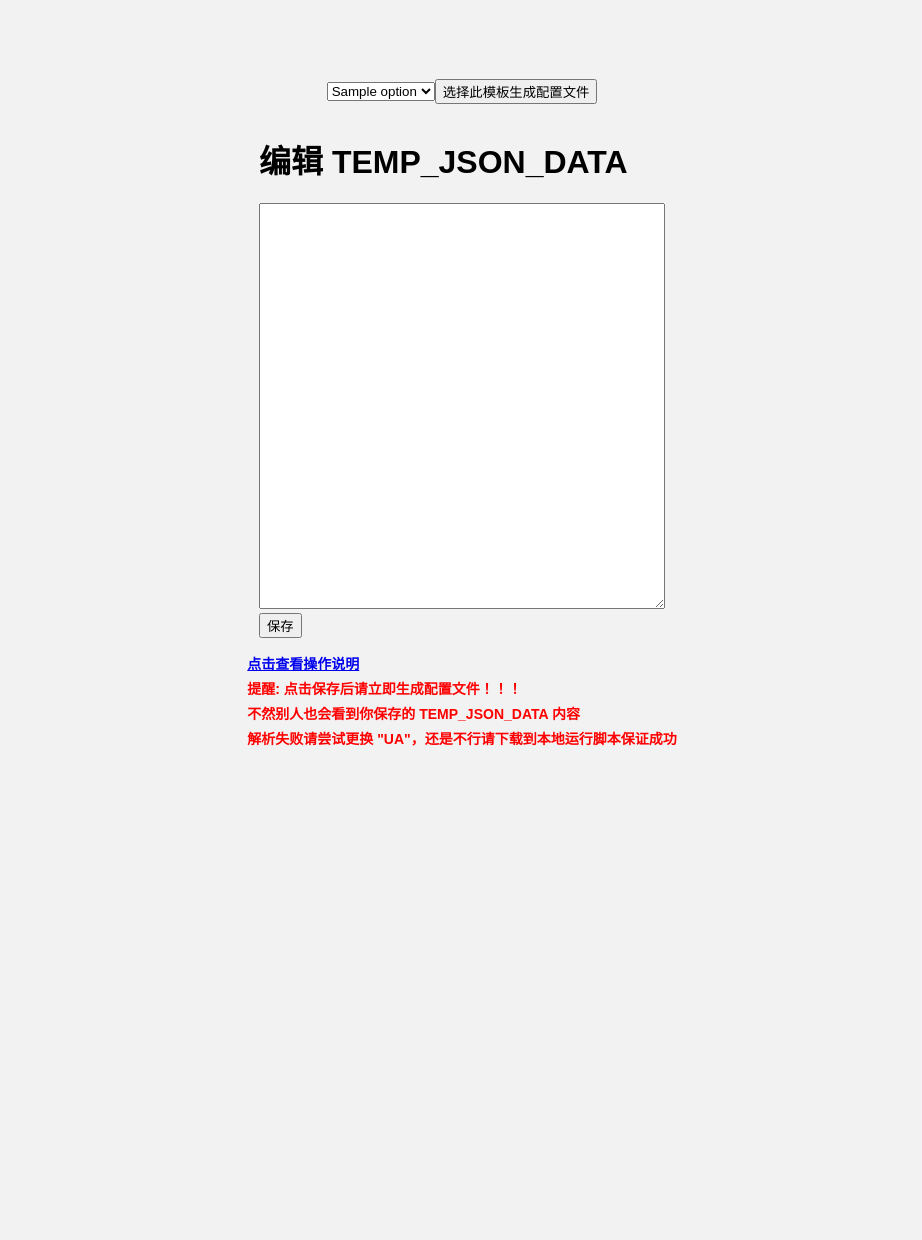
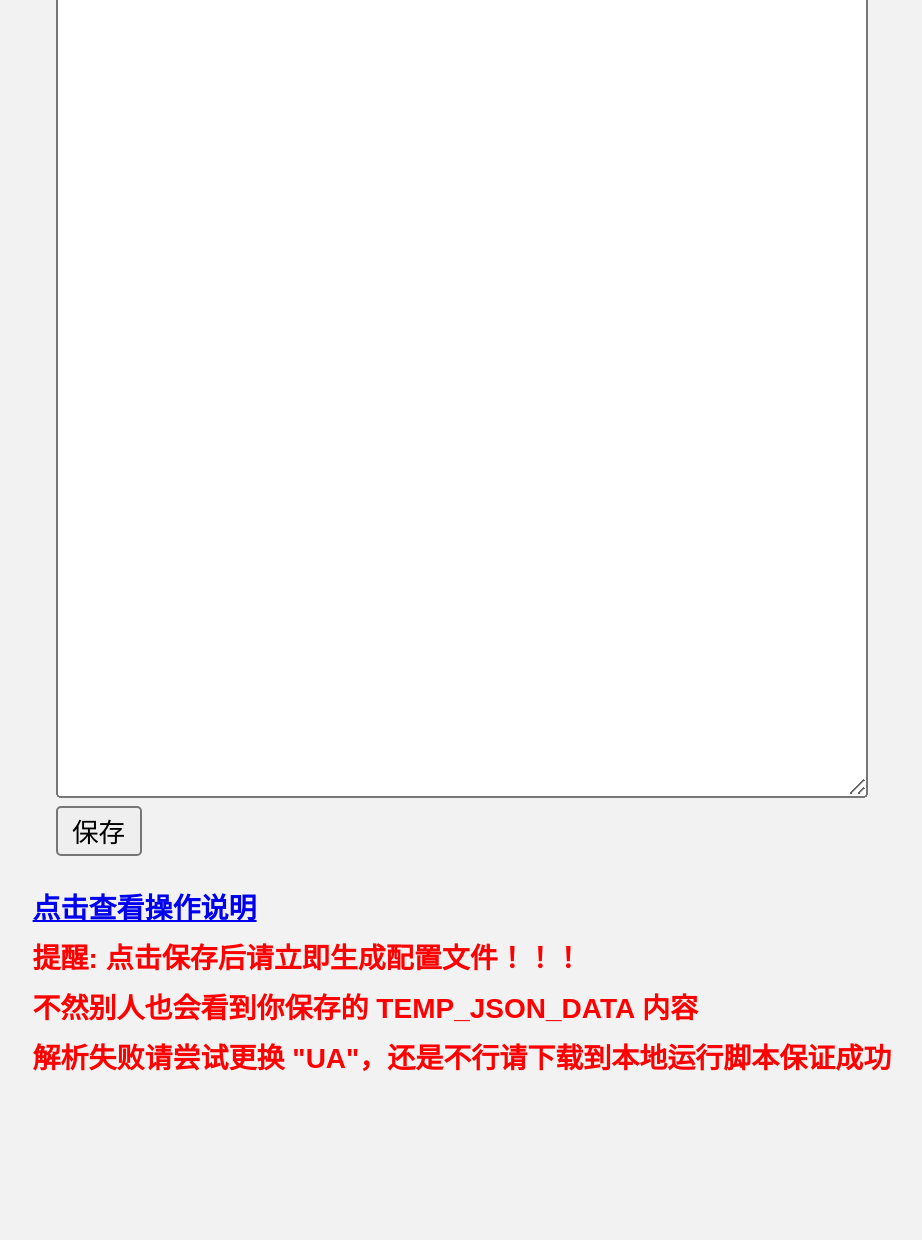
Before and after one commit to gg4924/sing-box-subscribe, a Flask app: template templates/index.html in a window 1280 px wide; the page is wider, and only the part inside the window is pictured. Shown: that part, without its empty margins (178-1100 px from the left). Before the commit the page ends 746 px from the top of that part, so only its background shows below. Run offline with Flask 3, Linux system fonts and the light colour scheme; the template is opened without the code that fills it: most values are stand-ins (such as "Sample title", 1, 10 or a date in 2020).

Commit message:
Update index.html

```diff
--- a/templates/index.html
+++ b/templates/index.html
@@ -12,6 +12,7 @@
             max-width: 100%; /* 调整内容最大宽度 */
             margin: 10px auto; /* 减少上下 margin，增加左右 margin */
             padding: 10px; /* 增加内边距 */
+            transform: scale(2); /* 将内容放大200% */
             justify-content: center;
             height: 100vh; /* 使内容在垂直方向上居中 */
             /* margin: 0; 去掉默认的页面边距 */
```
